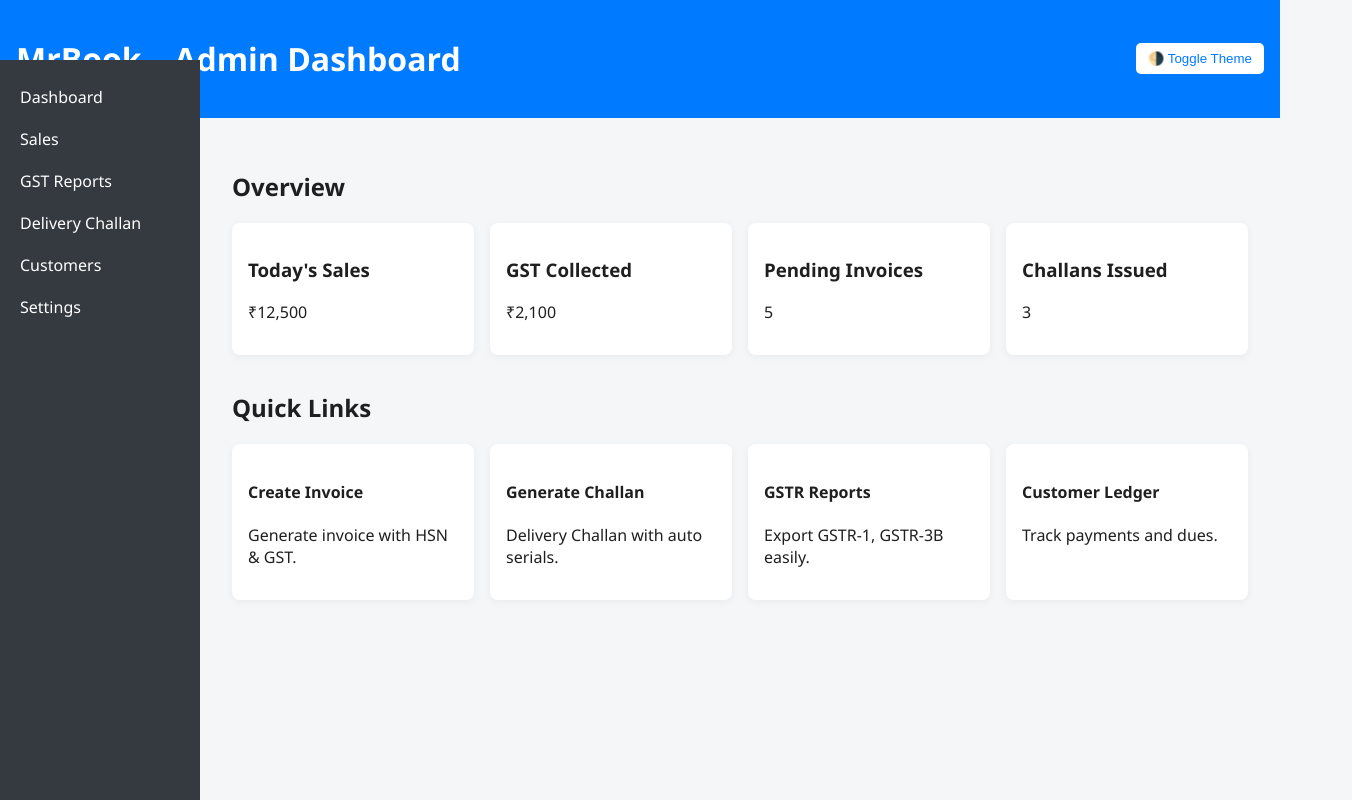
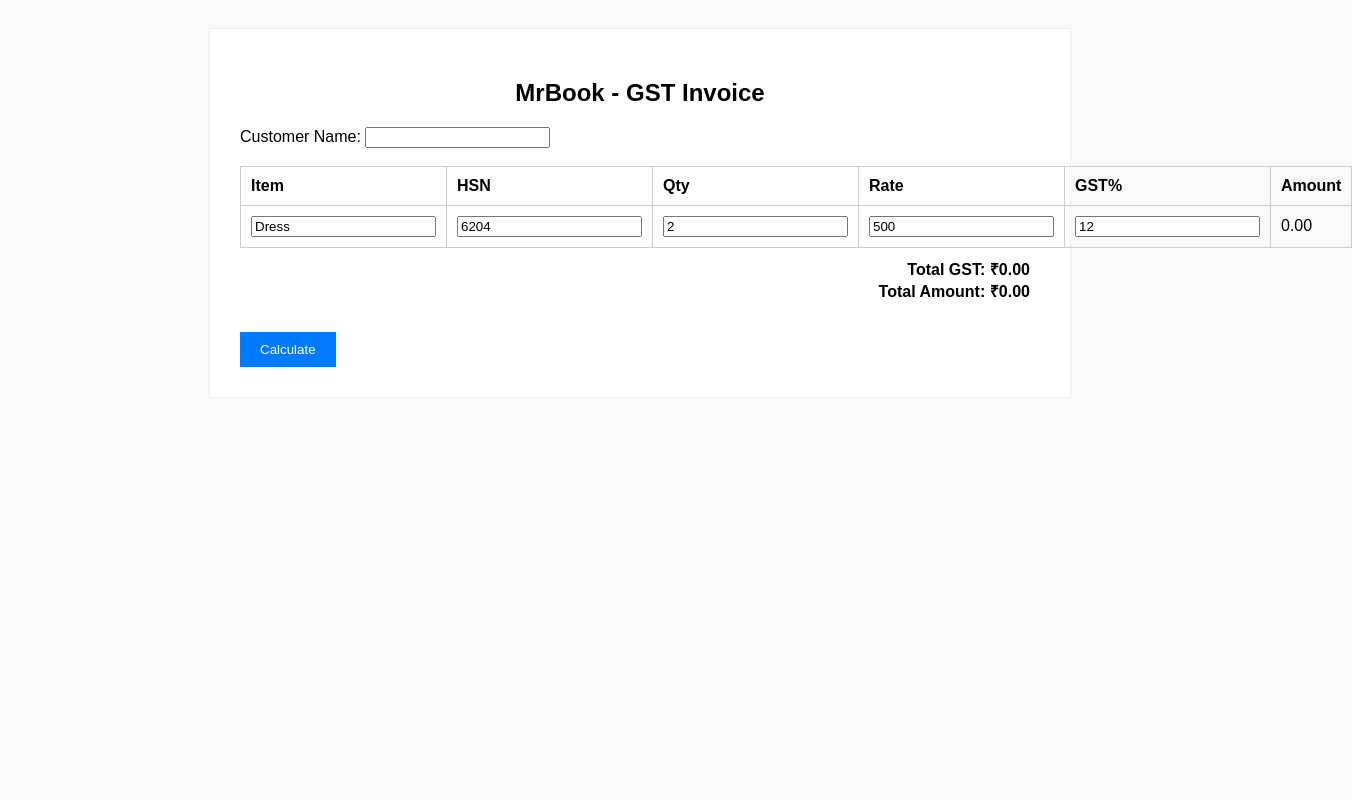
Before and after one commit to mansukhmanodra/mrbook-demo, a plain HTML site: page index.html in a window 1280 px wide. Shown: the whole page, 1352 px wide, since content can reach past the window. Drawn offline with Linux system fonts and the light colour scheme.

Commit message:
Add files via upload

```diff
--- a/index.html
+++ b/index.html
@@ -1,153 +1,109 @@
 <!DOCTYPE html>
-<html lang="en" data-theme="light">
+<html lang="en">
 <head>
   <meta charset="UTF-8" />
-  <meta name="viewport" content="width=device-width, initial-scale=1.0"/>
-  <title>MrBook Admin Dashboard</title>
+  <meta name="viewport" content="width=device-width, initial-scale=1.0" />
+  <title>MrBook Invoice Demo</title>
   <style>
-    :root {
-      --bg-light: #f4f6f8;
-      --bg-dark: #121212;
-      --text-light: #1f1f1f;
-      --text-dark: #ffffff;
-      --primary: #007bff;
-      --card-light: #ffffff;
-      --card-dark: #1e1e1e;
+    body {
+      font-family: Arial, sans-serif;
+      padding: 20px;
+      background-color: #f9f9f9;
     }
-    [data-theme="light"] {
-      --bg: var(--bg-light);
-      --text: var(--text-light);
-      --card: var(--card-light);
+    .invoice-box {
+      max-width: 800px;
+      margin: auto;
+      padding: 30px;
+      border: 1px solid #eee;
+      background: #fff;
     }
-    [data-theme="dark"] {
-      --bg: var(--bg-dark);
-      --text: var(--text-dark);
-      --card: var(--card-dark);
+    .heading {
+      text-align: center;
+      margin-bottom: 20px;
     }
-    body {
-      margin: 0;
-      font-family: 'Segoe UI', sans-serif;
-      background-color: var(--bg);
-      color: var(--text);
-      transition: background-color 0.3s, color 0.3s;
+    table {
+      width: 100%;
+      border-collapse: collapse;
     }
-    header {
-      background: var(--primary);
-      color: white;
-      padding: 1rem;
-      display: flex;
-      justify-content: space-between;
-      align-items: center;
+    table, th, td {
+      border: 1px solid #ccc;
     }
-    nav {
-      width: 200px;
-      background: #343a40;
-      color: white;
-      height: 100vh;
-      position: fixed;
-      top: 60px;
-      left: 0;
-      padding-top: 1rem;
+    th, td {
+      padding: 10px;
+      text-align: left;
     }
-    nav a {
-      display: block;
-      color: white;
-      text-decoration: none;
+    .totals {
+      text-align: right;
+      padding: 10px;
+    }
+    .btn {
+      margin-top: 20px;
+      display: inline-block;
       padding: 10px 20px;
-    }
-    nav a:hover {
-      background: #495057;
-    }
-    main {
-      margin-left: 200px;
-      padding: 2rem;
-    }
-    .card {
-      background: var(--card);
-      border-radius: 8px;
-      padding: 1rem;
-      margin-bottom: 1rem;
-      box-shadow: 0 2px 8px rgba(0,0,0,0.05);
-    }
-    .grid {
-      display: grid;
-      grid-template-columns: repeat(auto-fit, minmax(220px, 1fr));
-      gap: 1rem;
-    }
-    .theme-toggle {
-      background: white;
-      color: #007bff;
+      background-color: #007bff;
+      color: #fff;
       border: none;
-      padding: 8px 12px;
       cursor: pointer;
-      border-radius: 5px;
     }
   </style>
 </head>
 <body>
-
-  <header>
-    <h1>MrBook – Admin Dashboard</h1>
-    <button class="theme-toggle" onclick="toggleTheme()">🌗 Toggle Theme</button>
-  </header>
-
-  <nav>
-    <a href="#">Dashboard</a>
-    <a href="#">Sales</a>
-    <a href="#">GST Reports</a>
-    <a href="#">Delivery Challan</a>
-    <a href="#">Customers</a>
-    <a href="#">Settings</a>
-  </nav>
-
-  <main>
-    <h2>Overview</h2>
-    <div class="grid">
-      <div class="card">
-        <h3>Today's Sales</h3>
-        <p>₹12,500</p>
-      </div>
-      <div class="card">
-        <h3>GST Collected</h3>
-        <p>₹2,100</p>
-      </div>
-      <div class="card">
-        <h3>Pending Invoices</h3>
-        <p>5</p>
-      </div>
-      <div class="card">
-        <h3>Challans Issued</h3>
-        <p>3</p>
-      </div>
+  <div class="invoice-box">
+    <h2 class="heading">MrBook - GST Invoice</h2>
+    <label>Customer Name: <input type="text" id="customer" /></label>
+    <br /><br />
+    <table id="invoiceTable">
+      <thead>
+        <tr>
+          <th>Item</th>
+          <th>HSN</th>
+          <th>Qty</th>
+          <th>Rate</th>
+          <th>GST%</th>
+          <th>Amount</th>
+        </tr>
+      </thead>
+      <tbody>
+        <tr>
+          <td><input type="text" value="Dress" /></td>
+          <td><input type="text" value="6204" /></td>
+          <td><input type="number" value="2" /></td>
+          <td><input type="number" value="500" /></td>
+          <td><input type="number" value="12" /></td>
+          <td><span class="amt">0.00</span></td>
+        </tr>
+      </tbody>
+    </table>
+    <div class="totals">
+      <strong>Total GST: ₹<span id="gstTotal">0.00</span></strong><br />
+      <strong>Total Amount: ₹<span id="grandTotal">0.00</span></strong>
     </div>
-
-    <h2>Quick Links</h2>
-    <div class="grid">
-      <div class="card">
-        <h4>Create Invoice</h4>
-        <p>Generate invoice with HSN & GST.</p>
-      </div>
-      <div class="card">
-        <h4>Generate Challan</h4>
-        <p>Delivery Challan with auto serials.</p>
-      </div>
-      <div class="card">
-        <h4>GSTR Reports</h4>
-        <p>Export GSTR-1, GSTR-3B easily.</p>
-      </div>
-      <div class="card">
-        <h4>Customer Ledger</h4>
-        <p>Track payments and dues.</p>
-      </div>
-    </div>
-  </main>
+    <button class="btn" onclick="calculateInvoice()">Calculate</button>
+  </div>
 
   <script>
-    function toggleTheme() {
-      const current = document.documentElement.getAttribute('data-theme');
-      document.documentElement.setAttribute('data-theme', current === 'light' ? 'dark' : 'light');
+    function calculateInvoice() {
+      const rows = document.querySelectorAll("#invoiceTable tbody tr");
+      let gstTotal = 0;
+      let grandTotal = 0;
+
+      rows.forEach(row => {
+        const qty = parseFloat(row.cells[2].querySelector("input").value);
+        const rate = parseFloat(row.cells[3].querySelector("input").value);
+        const gstRate = parseFloat(row.cells[4].querySelector("input").value);
+        const amount = qty * rate;
+        const gstAmount = (amount * gstRate) / 100;
+        const totalAmount = amount + gstAmount;
+
+        row.cells[5].querySelector(".amt").innerText = totalAmount.toFixed(2);
+
+        gstTotal += gstAmount;
+        grandTotal += totalAmount;
+      });
+
+      document.getElementById("gstTotal").innerText = gstTotal.toFixed(2);
+      document.getElementById("grandTotal").innerText = grandTotal.toFixed(2);
     }
   </script>
-
 </body>
 </html>
```
